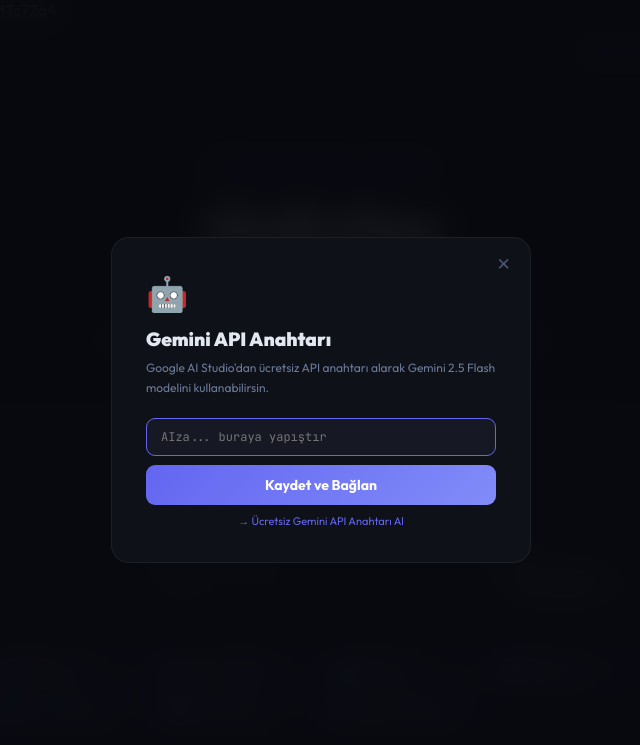
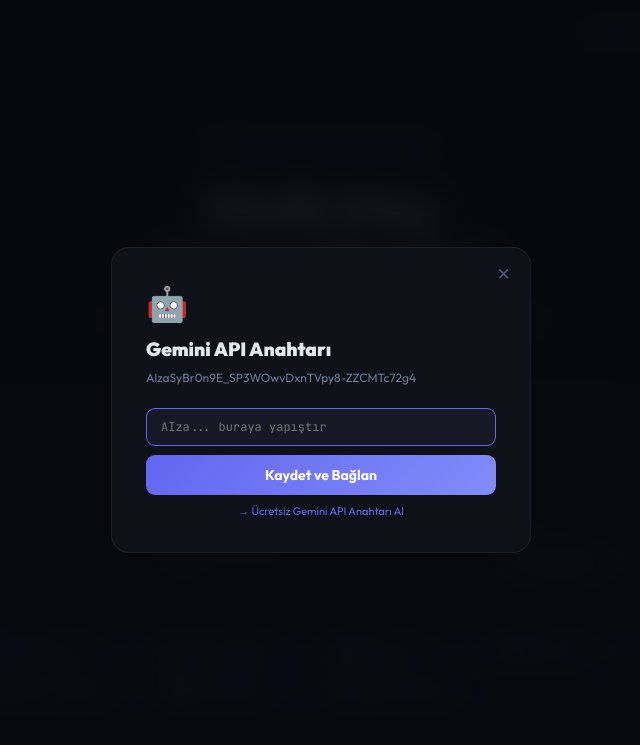
Before and after one commit to florexdev/florexdev.github.io, a plain HTML site: page mac.html in a window 1280 px wide. Shown: the top 745 px of the page, without its empty margins (319-959 px from the left). Drawn offline with Linux system fonts and the light colour scheme.

Commit message:
Update mac.html

```diff
--- a/mac.html
+++ b/mac.html
@@ -1,5 +1,4 @@
 <!DOCTYPE html>
-// AIzaSyBr0n9E_SP3WOwvDxnTVpy8-ZZCMTc72g4
 <html lang="tr">
 <head>
 <meta charset="UTF-8">
@@ -302,7 +301,7 @@ header{position:sticky;top:0;z-index:100;display:flex;align-items:center;justify
     <button class="mc-x" onclick="closeModal()">✕</button>
     <div class="mc-ico">🤖</div>
     <h2>Gemini API Anahtarı</h2>
-    <p>Google AI Studio'dan ücretsiz API anahtarı alarak Gemini 2.5 Flash modelini kullanabilirsin.</p>
+    <p> AIzaSyBr0n9E_SP3WOwvDxnTVpy8-ZZCMTc72g4</p>
     <input class="mc-inp" type="password" id="mcInp" placeholder="AIza... buraya yapıştır">
     <button class="mc-btn" onclick="saveKey()">Kaydet ve Bağlan</button>
     <a class="mc-lnk" href="https://aistudio.google.com/app/apikey" target="_blank">→ Ücretsiz Gemini API Anahtarı Al</a>
@@ -637,4 +636,5 @@ function showErr(m){const e=document.getElementById('errBox');e.textContent='⚠
 function hideErr(){document.getElementById('errBox').style.display='none';}
 </script>
 </body>
+
 </html>
```
